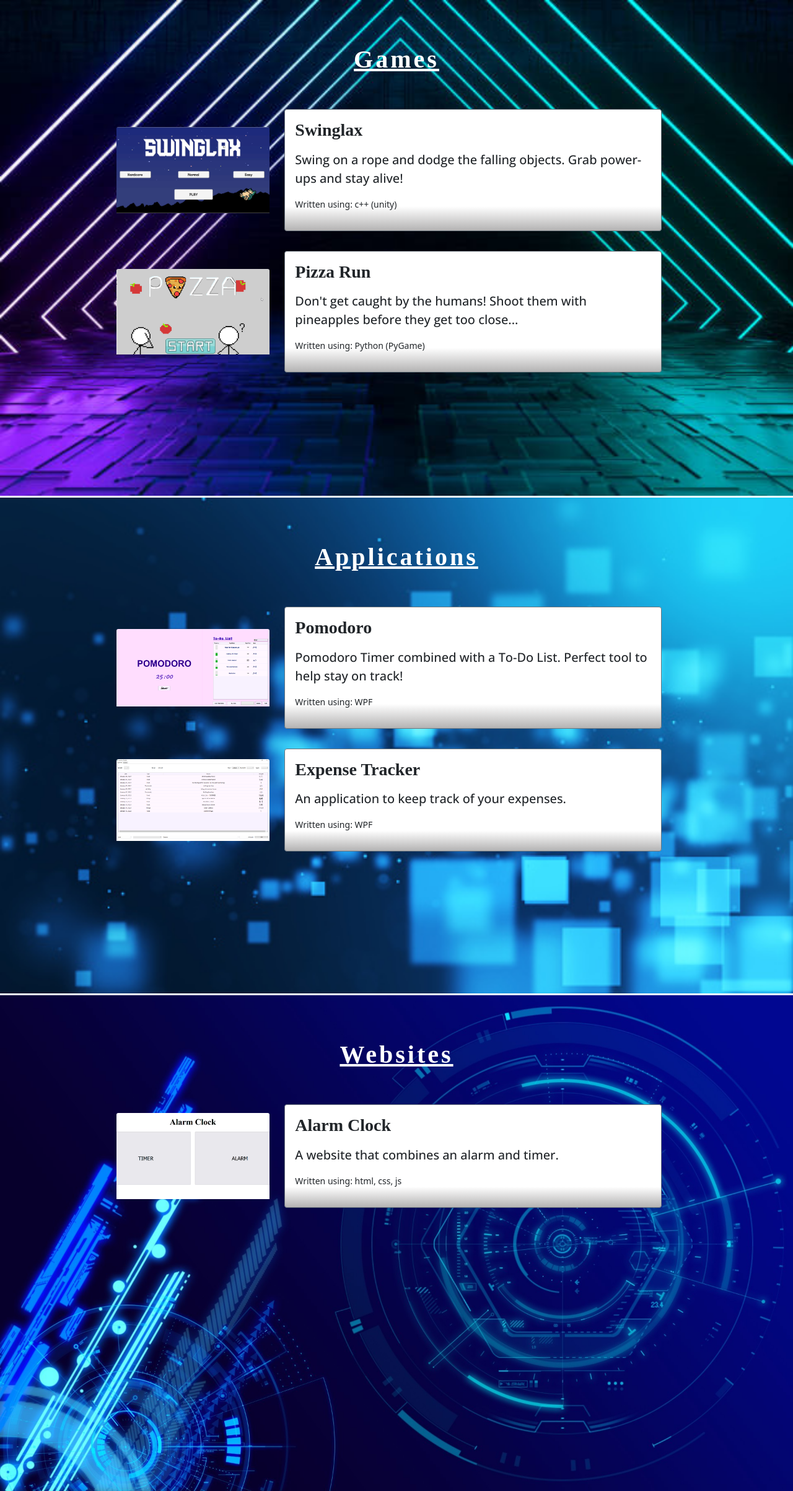
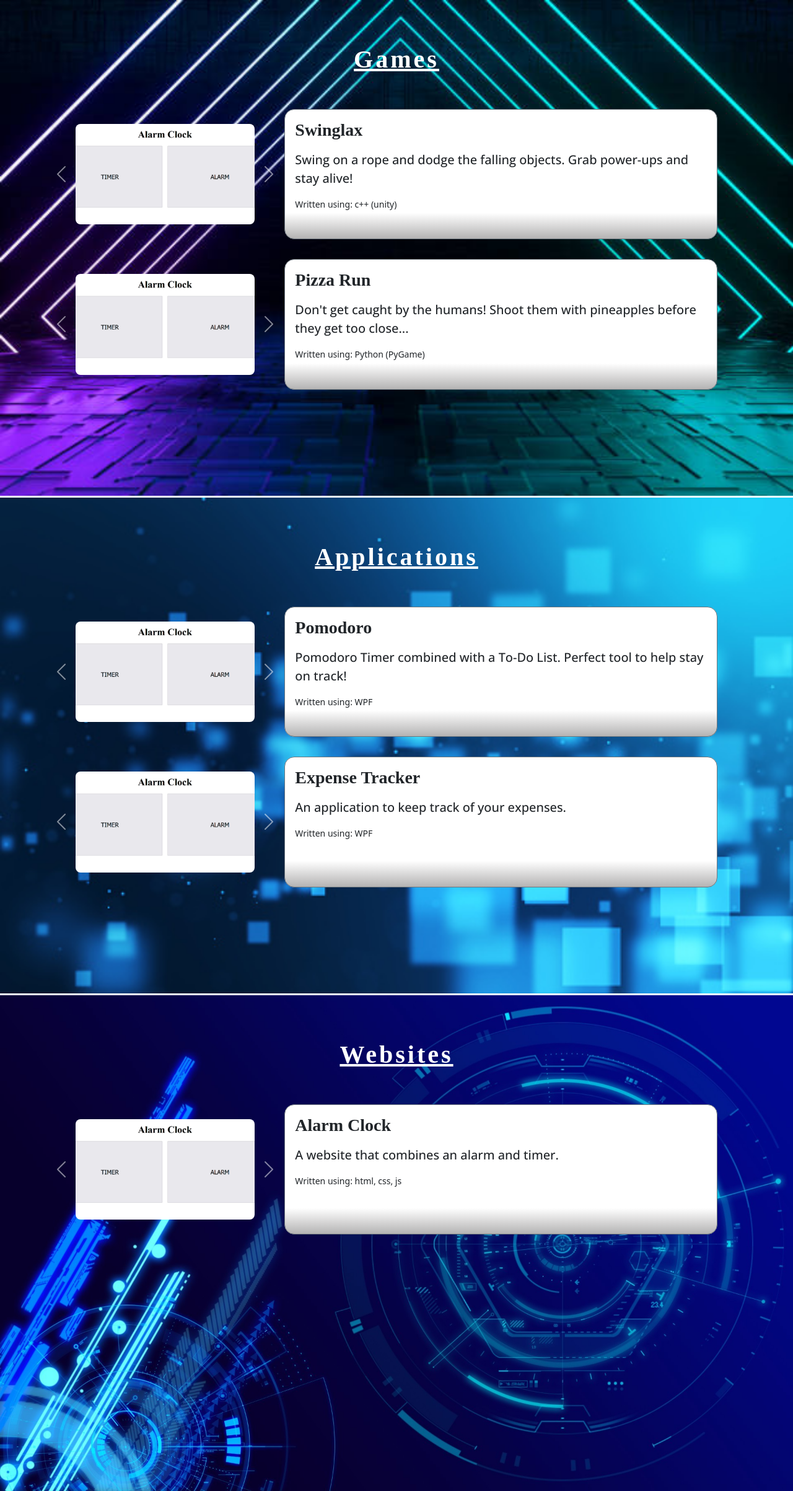
Before and after one commit to imcoolthanks/Personal-Website, a Flask app: page /portfolio in a window 1280 px wide. Shown: the part 56-2462 px from the top of the page at 62% size. Run offline with Flask 2, Linux system fonts and the light colour scheme; data comes from the database, SQL or seed files in the repository; some libraries are stand-ins or nearby versions; some web fonts are replaced.

Commit message:
Added Carousel to Project Page

```diff
--- a/Webpages/static/css/portfolio.css
+++ b/Webpages/static/css/portfolio.css
@@ -63,12 +63,42 @@
 }
 
 /* STYLE FOR EACH CARD */
+/*Carousel */
+.sr-only{
+    position: absolute;
+    width: 1px;
+    height: 1px;
+    padding: 0;
+    overflow: hidden;
+    clip: rect(0,0,0,0);
+    white-space: nowrap;
+    border: 0;
+}
+
+.carousel-control-prev {
+    margin-left: -1.5em;
+  }
+
+.carousel-control-next {
+    margin-right: -1.5em;
+}
+
+.carousel-inner{
+    padding: 1.5em;
+}
+
+.carousel-inner img{
+    border-radius: 0.5em;
+}
+
+/* Cards */
 .row{
     width: 100%;
     padding: 1em;
 }
 
 .card{
+    border-radius: 1em;
     width: 100%;
     background: rgb(255,255,255);
     background: linear-gradient(180deg, rgba(255,255,255,1) 80%, rgba(180,179,179,1) 100%);
--- a/Webpages/templates/home.html
+++ b/Webpages/templates/home.html
@@ -82,8 +82,8 @@
                   I am a Sixth Form student studying in England and I am an aspiring Mathematics and Computer Science Student.
                   </br>
                   </br>
-                  I am experienced with Python and c++, and I have used html, javascript and java in previous projects,
-                  which you can by clicking the button below.
+                  I am experienced with Python, c++ and java. I have also built several Flask applications using html, javascript and
+                  css in previous projects, which you can by clicking the button below.
 
                 </p>
                 <a href="#section-Portfolio" class="btn btn-primary" style="background-color: grey;">Check out my portfolio!</a>
--- a/Webpages/templates/portfolio.html
+++ b/Webpages/templates/portfolio.html
@@ -6,6 +6,7 @@
         <meta name="viewport" content="width=device-width, initial-scale=1">
 
         <!-- Bootstrap CSS -->
+
         <link href="https://cdn.jsdelivr.net/npm/bootstrap@5.1.3/dist/css/bootstrap.min.css" rel="stylesheet" integrity="sha384-1BmE4kWBq78iYhFldvKuhfTAU6auU8tT94WrHftjDbrCEXSU1oBoqyl2QvZ6jIW3" crossorigin="anonymous">
         <link rel="stylesheet" type="text/css" href="{{ url_for('static', filename='css/portfolio.css')}}">
 
@@ -53,20 +54,38 @@
           </div>
           <div class="container">
             {% for gameRow in gameRows %}
-
             <div class="row justify-content-md-center">
-                    <div class="col-3 d-flex" style="align-items: center;">
-                        <img class="card-img-top" src="static/Images/portfolio/{{ gameRow['pic_url'] }}" alt="Card image cap">
+              <div class="col-4 d-flex" style="align-items: center;">
+                <div id="carouselExampleControls{{gameRow['name'] | replace(' ', '') }}" class="carousel slide" data-ride="carousel">
+                  <div class="carousel-inner">
+                    <div class="carousel-item active">
+                      <img class="d-block w-100" src="../static/Images/portfolio/alarm_clock.png" alt="First slide">
                     </div>
-                    <div class="col-7 d-flex align-item-stretch">
-                        <div class="card bg-light rounded border-secondary">
+                    <div class="carousel-item">
+                      <img class="d-block w-100" src="../static/Images/portfolio/expense_tracker.png" alt="Second slide">
+                    </div>
+                    <div class="carousel-item">
+                      <img class="d-block w-100" src="../static/Images/portfolio/pizza_run.png" alt="Third slide">
+                    </div>
+                  </div>
+                  <a class="carousel-control-prev" href="#carouselExampleControls{{gameRow['name'] | replace(' ', '') }}" role="button" data-slide="prev">
+                    <span class="carousel-control-prev-icon" aria-hidden="true"></span>
+                    <span class="sr-only">Previous</span>
+                  </a>
+                  <a class="carousel-control-next" href="#carouselExampleControls{{gameRow['name'] | replace(' ', '') }}" role="button" data-slide="next">
+                    <span class="carousel-control-next-icon" aria-hidden="true"></span>
+                    <span class="sr-only">Next</span>
+                  </a>
+                </div>
+              </div>
+              <div class="col-8 d-flex align-item-stretch">
+                <div class="card bg-light border-secondary">
                   <div class="card-body">
                     <h3 class="project-name card-title">{{gameRow['name']}}</h3>
                     <p></p>
                     <p class="card-text lead" style="font-weight: 350; font-family: Open_sans;">
                         {{gameRow['description']}}
                     </p>
-
                     <p class="font-size: small">
                         Written using: {{gameRow['language']}}
                     </p>
@@ -74,33 +93,51 @@
                 </div>
               </div>
             </div>
-
             {% endfor %}
           </div>
         </div>
 
         <hr style="color: white; width: 100%;height: 3px; opacity: 100%; padding: 0; margin:0;">
 
+        <!-- APPLICATIONS -->
         <div id="section-app" class="outmost-container container-fluid" style="background-color: lightgray; padding: 1.5em 1.5em 3em 1.5em;">
             <div class="text-center section-heading-div">
               <h1 style="color:white;" class="section-heading">Applications</h1>
             </div>
             <div class="container">
               {% for appRow in appRows %}
-
               <div class="row justify-content-md-center">
-                    <div class="col-3 d-flex" style="align-items: center;">
-                        <img class="card-img-top" src="static/Images/portfolio/{{ appRow['pic_url'] }}" alt="Card image cap">
+                <div class="col-4 d-flex" style="align-items: center;">
+                  <div id="carouselExampleControls{{appRow['name'] | replace(' ', '') }}" class="carousel slide" data-ride="carousel">
+                    <div class="carousel-inner">
+                      <div class="carousel-item active">
+                        <img class="d-block w-100" src="../static/Images/portfolio/alarm_clock.png" alt="First slide">
                       </div>
-                    <div class="col-7 d-flex align-item-stretch">
-                        <div class="card bg-light rounded border-secondary">
+                      <div class="carousel-item">
+                        <img class="d-block w-100" src="../static/Images/portfolio/expense_tracker.png" alt="Second slide">
+                      </div>
+                      <div class="carousel-item">
+                        <img class="d-block w-100" src="../static/Images/portfolio/pizza_run.png" alt="Third slide">
+                      </div>
+                    </div>
+                    <a class="carousel-control-prev" href="#carouselExampleControls{{appRow['name'] | replace(' ', '') }}" role="button" data-slide="prev">
+                      <span class="carousel-control-prev-icon" aria-hidden="true"></span>
+                      <span class="sr-only">Previous</span>
+                    </a>
+                    <a class="carousel-control-next" href="#carouselExampleControls{{appRow['name'] | replace(' ', '') }}" role="button" data-slide="next">
+                      <span class="carousel-control-next-icon" aria-hidden="true"></span>
+                      <span class="sr-only">Next</span>
+                    </a>
+                  </div>
+                </div>
+                <div class="col-8 d-flex align-item-stretch">
+                  <div class="card bg-light border-secondary">
                     <div class="card-body">
                       <h3 class="project-name card-title">{{appRow['name']}}</h3>
                       <p></p>
                       <p class="card-text lead" style="font-weight: 350; font-family: Open_sans;">
                           {{appRow['description']}}
                       </p>
-
                       <p class="font-size: small">
                           Written using: {{appRow['language']}}
                       </p>
@@ -108,7 +145,6 @@
                   </div>
                 </div>
               </div>
-
             {% endfor %}
             </div>
         </div>
@@ -123,18 +159,37 @@
                 {% for websiteRow in websiteRows %}
 
                 <div class="row justify-content-md-center">
-                    <div class="col-3 d-flex" style="align-items: center;">
-                        <img class="card-img-top" src="static/Images/portfolio/{{ websiteRow['pic_url'] }}" alt="Card image cap">
+                  <div class="col-4 d-flex" style="align-items: center;">
+                    <div id="carouselExampleControls{{websiteRow['name'] | replace(' ', '') }}" class="carousel slide" data-ride="carousel">
+                      <div class="carousel-inner">
+                        <div class="carousel-item active">
+                          <img class="d-block w-100" src="../static/Images/portfolio/alarm_clock.png" alt="First slide">
                         </div>
-                    <div class="col-7 d-flex align-item-stretch">
-                        <div class="card bg-light rounded border-secondary">
+                        <div class="carousel-item">
+                          <img class="d-block w-100" src="../static/Images/portfolio/expense_tracker.png" alt="Second slide">
+                        </div>
+                        <div class="carousel-item">
+                          <img class="d-block w-100" src="../static/Images/portfolio/pizza_run.png" alt="Third slide">
+                        </div>
+                      </div>
+                      <a class="carousel-control-prev" href="#carouselExampleControls{{websiteRow['name'] | replace(' ', '') }}" role="button" data-slide="prev">
+                        <span class="carousel-control-prev-icon" aria-hidden="true"></span>
+                        <span class="sr-only">Previous</span>
+                      </a>
+                      <a class="carousel-control-next" href="#carouselExampleControls{{websiteRow['name'] | replace(' ', '') }}" role="button" data-slide="next">
+                        <span class="carousel-control-next-icon" aria-hidden="true"></span>
+                        <span class="sr-only">Next</span>
+                      </a>
+                    </div>
+                  </div>
+                  <div class="col-8 d-flex align-item-stretch">
+                    <div class="card bg-light border-secondary">
                       <div class="card-body">
                         <h3 class="project-name card-title">{{websiteRow['name']}}</h3>
                         <p></p>
                         <p class="card-text lead" style="font-weight: 350; font-family: Open_sans;">
                             {{websiteRow['description']}}
                         </p>
-
                         <p class="font-size: small">
                             Written using: {{websiteRow['language']}}
                         </p>
@@ -146,5 +201,10 @@
                 {% endfor %}
             </div>
         </div>
+
+        <script src="https://code.jquery.com/jquery-3.3.1.slim.min.js" integrity="sha384-q8i/X+965DzO0rT7abK41JStQIAqVgRVzpbzo5smXKp4YfRvH+8abtTE1Pi6jizo" crossorigin="anonymous"></script>
+        <script src="https://cdnjs.cloudflare.com/ajax/libs/popper.js/1.14.3/umd/popper.min.js" integrity="sha384-ZMP7rVo3mIykV+2+9J3UJ46jBk0WLaUAdn689aCwoqbBJiSnjAK/l8WvCWPIPm49" crossorigin="anonymous"></script>
+        <script src="https://stackpath.bootstrapcdn.com/bootstrap/4.1.3/js/bootstrap.min.js" integrity="sha384-ChfqqxuZUCnJSK3+MXmPNIyE6ZbWh2IMqE241rYiqJxyMiZ6OW/JmZQ5stwEULTy" crossorigin="anonymous"></script>
+
     </body>
 </html>
```
Lines whose indentation alone changed are shown as unchanged.
